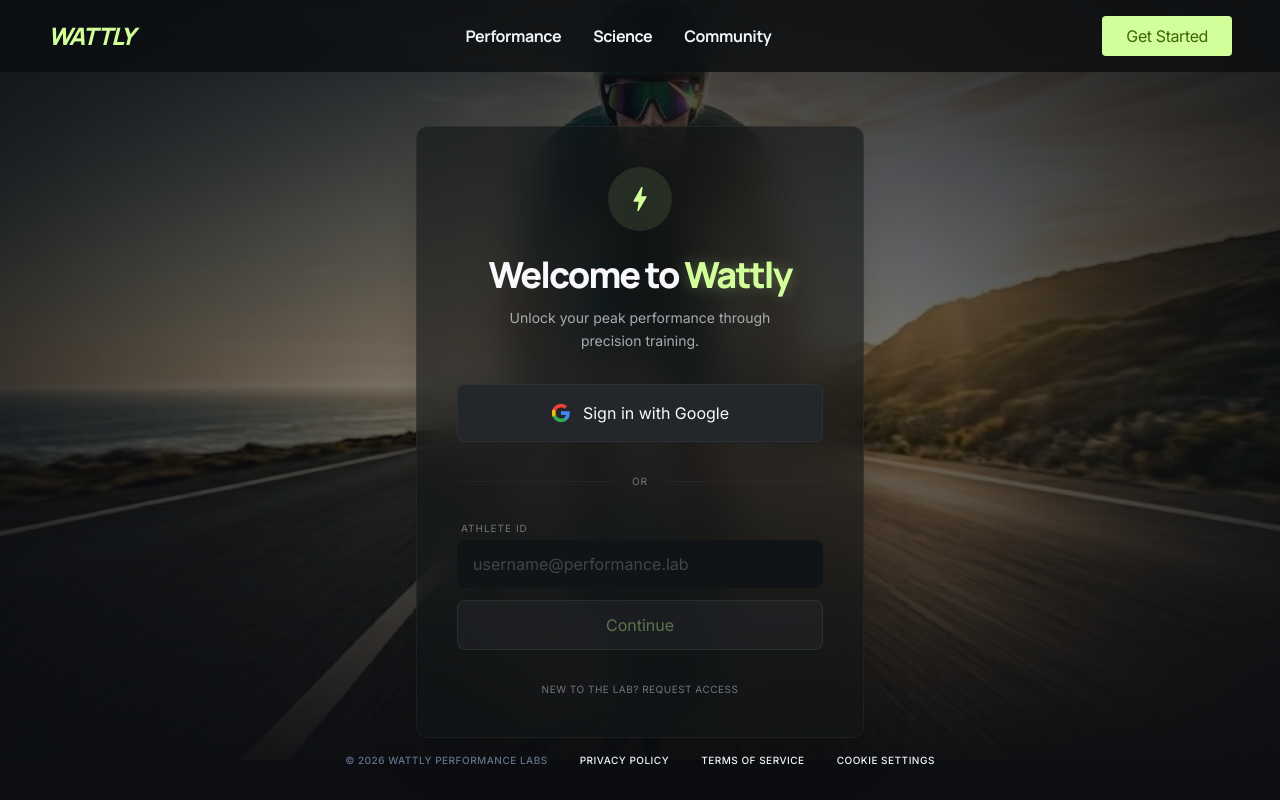
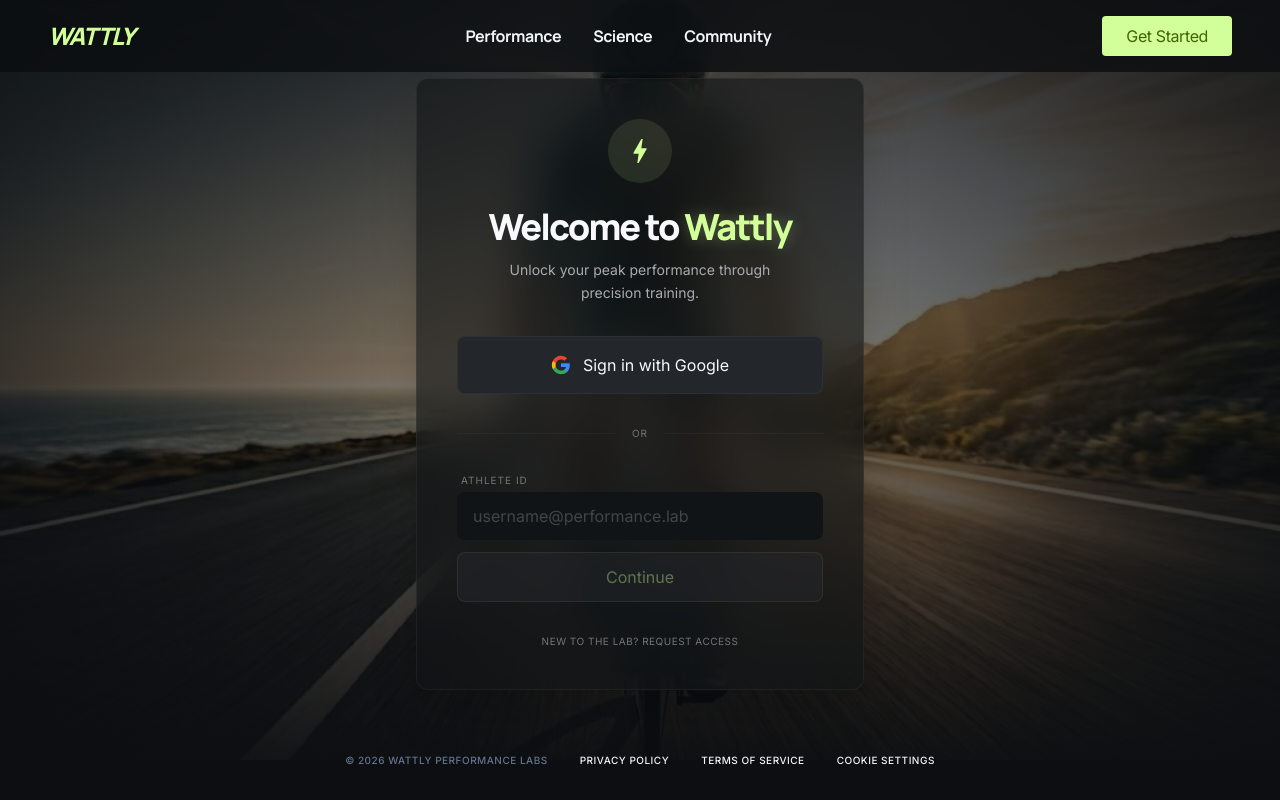
Before and after one commit to andrzejwitkowski/AiWattCoach, a React (Vite) app in the folder frontend/: page / in a window 1280 px wide. Built offline with nearby package versions, Linux system fonts and the light colour scheme; no server answers.

Commit message:
fix: address remaining review comments - footer padding, alt text, font quoting

```diff
--- a/frontend/src/features/landing/components/BackgroundGlow.tsx
+++ b/frontend/src/features/landing/components/BackgroundGlow.tsx
@@ -6,7 +6,8 @@
   return (
     <div aria-hidden="true" className="fixed inset-0 z-0 bg-[#0c0e11]">
       <img
-        alt="Professional cyclist in aero gear riding towards the camera on a moody coastal road"
+        alt=""
+        role="presentation"
         className="w-full h-full object-cover"
         src="/images/cyclist-bg.jpg"
         style={{ clipPath: 'inset(0 0 5% 0)' }}
--- a/frontend/src/pages/LandingPage.tsx
+++ b/frontend/src/pages/LandingPage.tsx
@@ -34,7 +34,7 @@
         </nav>
       </header>
 
-      <main className="relative z-10 flex items-center justify-center min-h-screen px-4 pt-16">
+      <main className="relative z-10 flex items-center justify-center min-h-screen px-4 pt-16 pb-24">
         <LoginPanel onLogin={onLogin} />
       </main>
 
--- a/frontend/src/styles.css
+++ b/frontend/src/styles.css
@@ -2,7 +2,7 @@
 
 :root {
   color-scheme: dark;
-  font-family: "Inter", "Segoe UI", sans-serif;
+  font-family: Inter, "Segoe UI", sans-serif;
   background: #0c0e11;
   color: #f9f9fd;
 }
```
